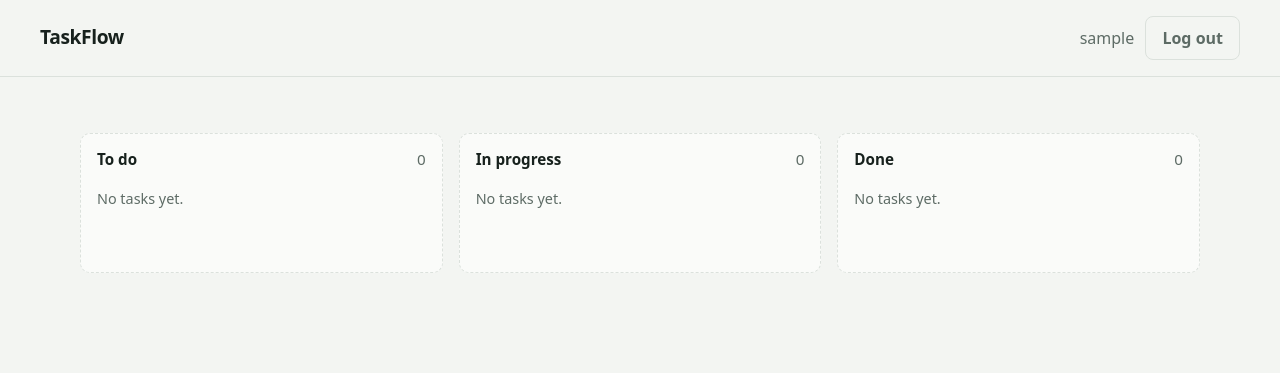
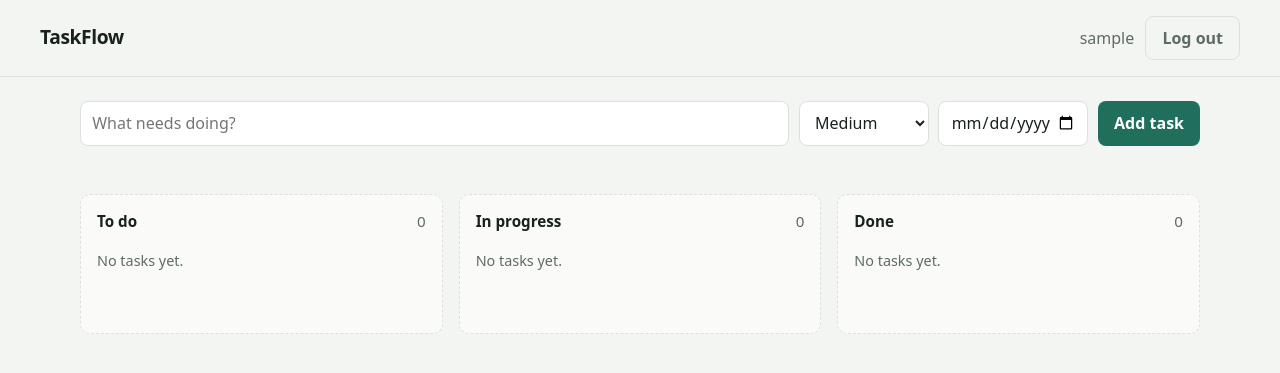
Before and after one commit to Arslan3x5/taskflow, a Django app: page / in a window 1280 px wide. Shown: the top 373 px of the page. Run offline with Django 5.2, Linux system fonts and the light colour scheme; the visitor is signed in with stand-in values (Sample User, id 1); data that the repository does not hold is empty.

Commit message:
feat: add task creation form to the board

```diff
--- a/tasks/templates/tasks/board.html
+++ b/tasks/templates/tasks/board.html
@@ -18,8 +18,9 @@ main{padding:1.5rem clamp(1rem,4vw,2.5rem);max-width:1200px;margin:auto}
 .meta{display:flex;gap:.6rem;font-size:.82rem;color:var(--muted)}
 .empty{color:var(--muted);font-size:.9rem;padding:.4rem .2rem}
 #err{color:var(--high);min-height:1.4em;margin-bottom:.6rem}
-@media (max-width:820px){.cols{grid-template-columns:1fr}}
-</style>
+.add{display:grid;grid-template-columns:1fr 130px 150px auto;gap:.6rem;margin-bottom:1rem}
+select{background:var(--surface);border:1px solid var(--line);border-radius:8px;padding:.55rem .7rem;width:100%;font:inherit;color:inherit}
+@media (max-width:820px){.cols{grid-template-columns:1fr}.add{grid-template-columns:1fr 1fr}.add input:first-child{grid-column:1/-1}}</style>
 {% endblock %}
 {% block body %}
 <header>
@@ -29,6 +30,16 @@ main{padding:1.5rem clamp(1rem,4vw,2.5rem);max-width:1200px;margin:auto}
   </form>
 </header>
 <main>
+    <form class="add" id="add">
+    <input name="title" placeholder="What needs doing?" maxlength="140" required aria-label="Task title">
+    <select name="priority" aria-label="Priority">
+      <option value="low">Low</option>
+      <option value="medium" selected>Medium</option>
+      <option value="high">High</option>
+    </select>
+    <input name="due_date" type="date" aria-label="Due date">
+    <button class="btn" type="submit">Add task</button>
+  </form>
   <div id="err" role="alert"></div>
   <div class="cols" id="cols"></div>
 </main>
@@ -36,6 +47,21 @@ main{padding:1.5rem clamp(1rem,4vw,2.5rem);max-width:1200px;margin:auto}
 const COLS = [["todo", "To do"], ["doing", "In progress"], ["done", "Done"]];
 const $ = s => document.querySelector(s);
 let tasks = [];
+
+function csrf() {
+  return document.cookie.split("; ").find(c => c.startsWith("csrftoken=")).split("=")[1];
+}
+
+async function api(url, method = "GET", body) {
+  const r = await fetch(url, {
+    method,
+    headers: {"Content-Type": "application/json", "X-CSRFToken": csrf()},
+    body: body && JSON.stringify(body),
+  });
+  const data = r.status === 204 ? {} : await r.json();
+  if (!r.ok) throw new Error(data.error || "Something went wrong. Try again.");
+  return data;
+}
 
 async function load() {
   try {
@@ -73,6 +99,18 @@ function draw() {
   }).join("");
 }
 
+$("#add").addEventListener("submit", async e => {
+  e.preventDefault();
+  $("#err").textContent = "";
+  try {
+    await api("/api/tasks/", "POST", Object.fromEntries(new FormData(e.target)));
+    e.target.reset();
+    await load();
+  } catch (err) {
+    $("#err").textContent = err.message;
+  }
+});
+
 load();
 </script>
 {% endblock %}
```
